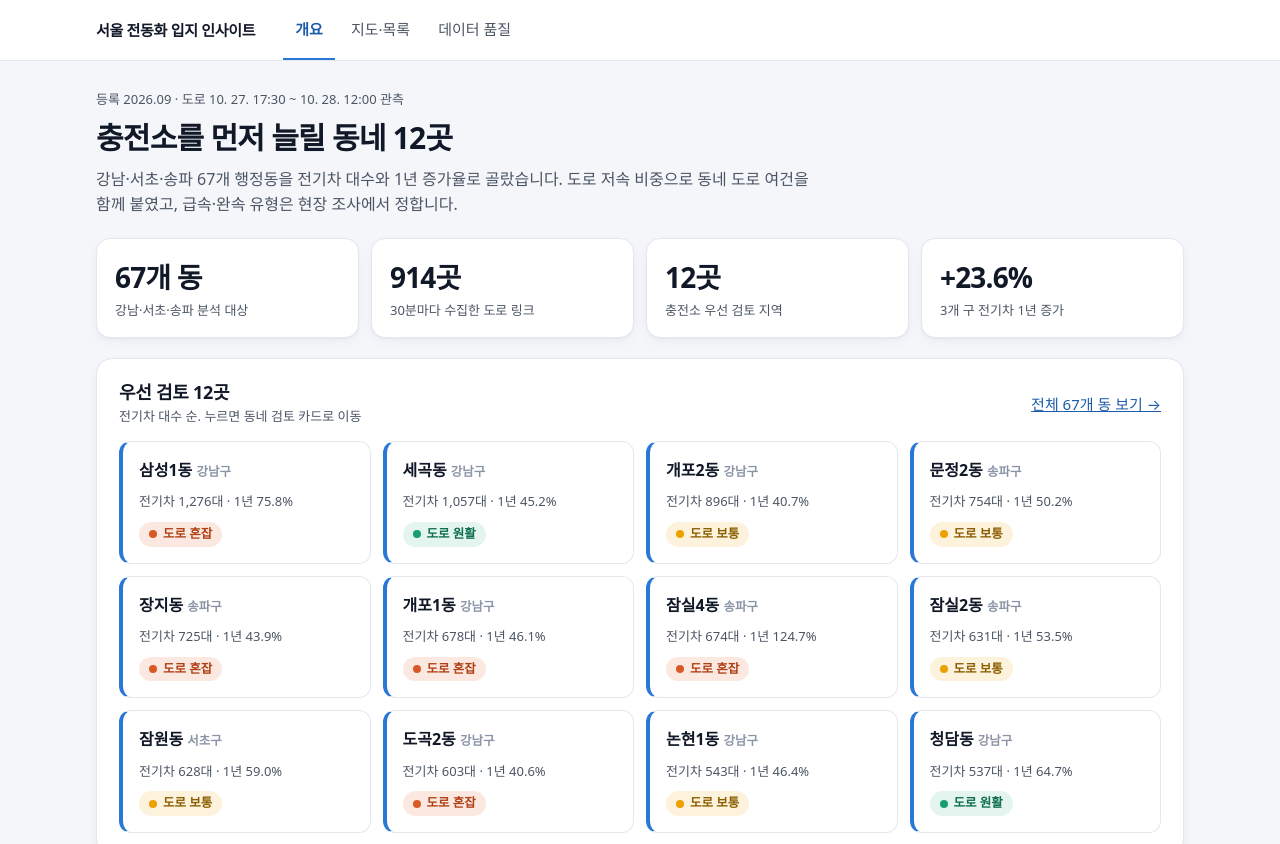
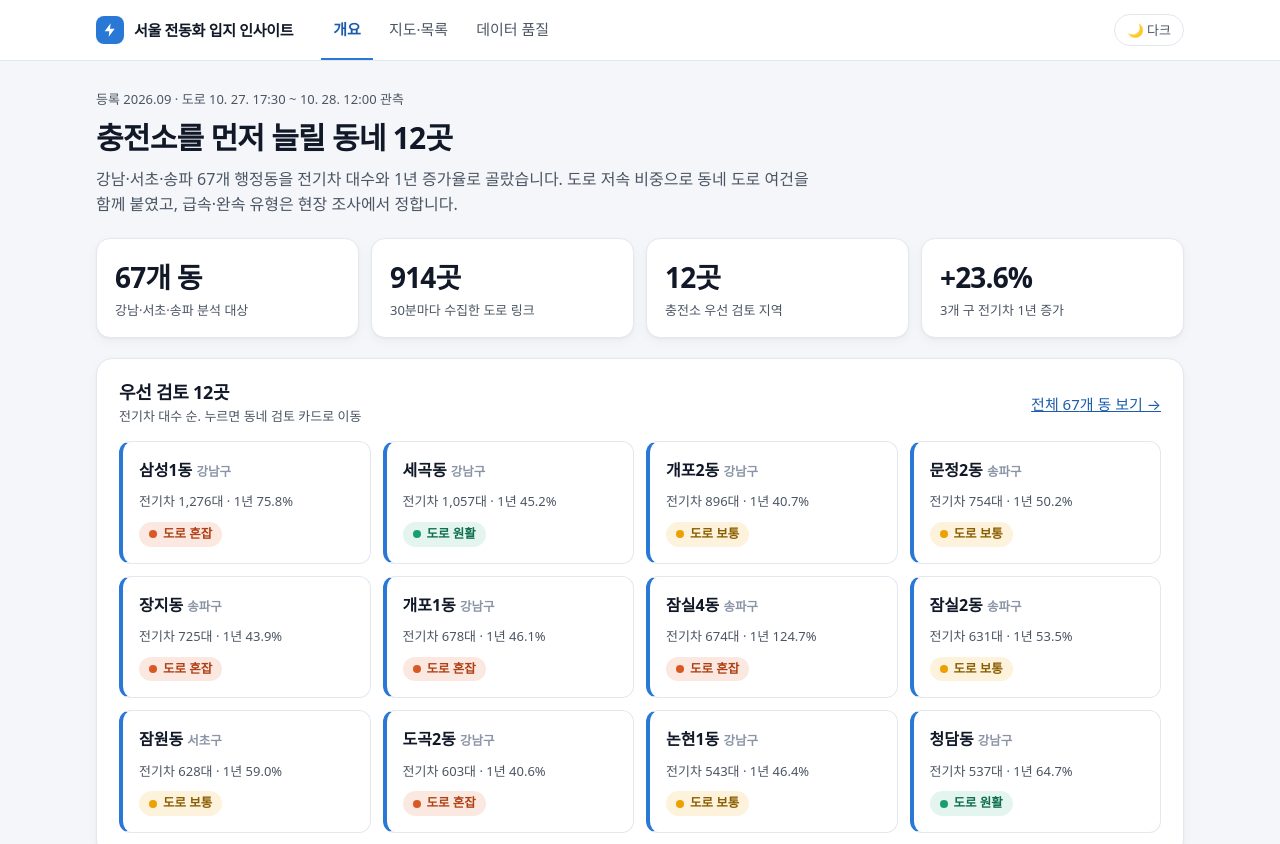
Before and after one commit to CoderGogh/seoul-ev-data-platform, a React (Vite) app in the folder web/: page / in a window 1280 px wide. Shown: the top 844 px of the page. Built offline with nearby package versions, Linux system fonts and the light colour scheme; a web font is replaced by a local one.

Commit message:
feat: 헤더 로고·테마 전환 버튼 추가

```diff
--- a/web/src/App.tsx
+++ b/web/src/App.tsx
@@ -2,6 +2,7 @@
 import { useEffect, useState } from "react";
 import { fmtDateTime, fmtMonth, loadData, type AppData } from "./data";
 import { Link, usePath } from "./router";
+import { useTheme } from "./theme";
 import { Overview } from "./pages/Overview";
 import { Regions } from "./pages/Regions";
 import { RegionDetail } from "./pages/RegionDetail";
@@ -30,6 +31,7 @@ function route(path: string, data: AppData) {
 
 export function App() {
   const path = usePath();
+  const { theme, toggle } = useTheme();
   const [data, setData] = useState<AppData | null>(null);
   const [error, setError] = useState<string | null>(null);
 
@@ -44,6 +46,11 @@ export function App() {
       <header className="header">
         <div className="wrap">
           <Link to="/" className="brand">
+            <span className="brand-mark" aria-hidden="true">
+              <svg width="16" height="16" viewBox="0 0 24 24" fill="currentColor">
+                <path d="M13 2 4 14h7l-1 8 9-12h-7l1-8z" />
+              </svg>
+            </span>
             서울 전동화 입지 인사이트
           </Link>
           <nav className="nav" aria-label="주 메뉴">
@@ -53,6 +60,9 @@ export function App() {
               </Link>
             ))}
           </nav>
+          <button className="theme-toggle" onClick={toggle} aria-label="화면 테마 전환">
+            {theme === "light" ? "🌙 다크" : "☀️ 라이트"}
+          </button>
         </div>
       </header>
       <main className="wrap">
```
